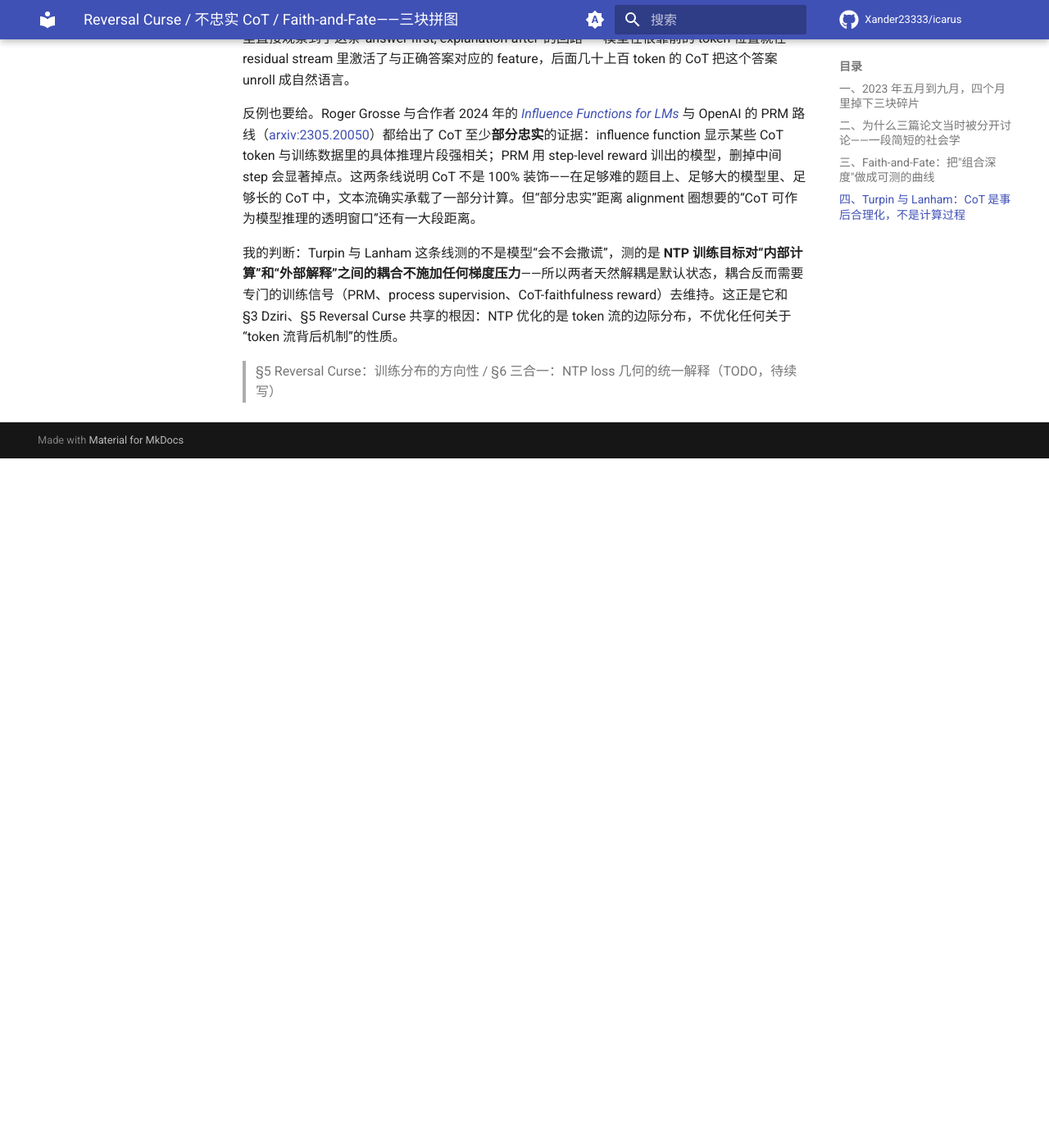
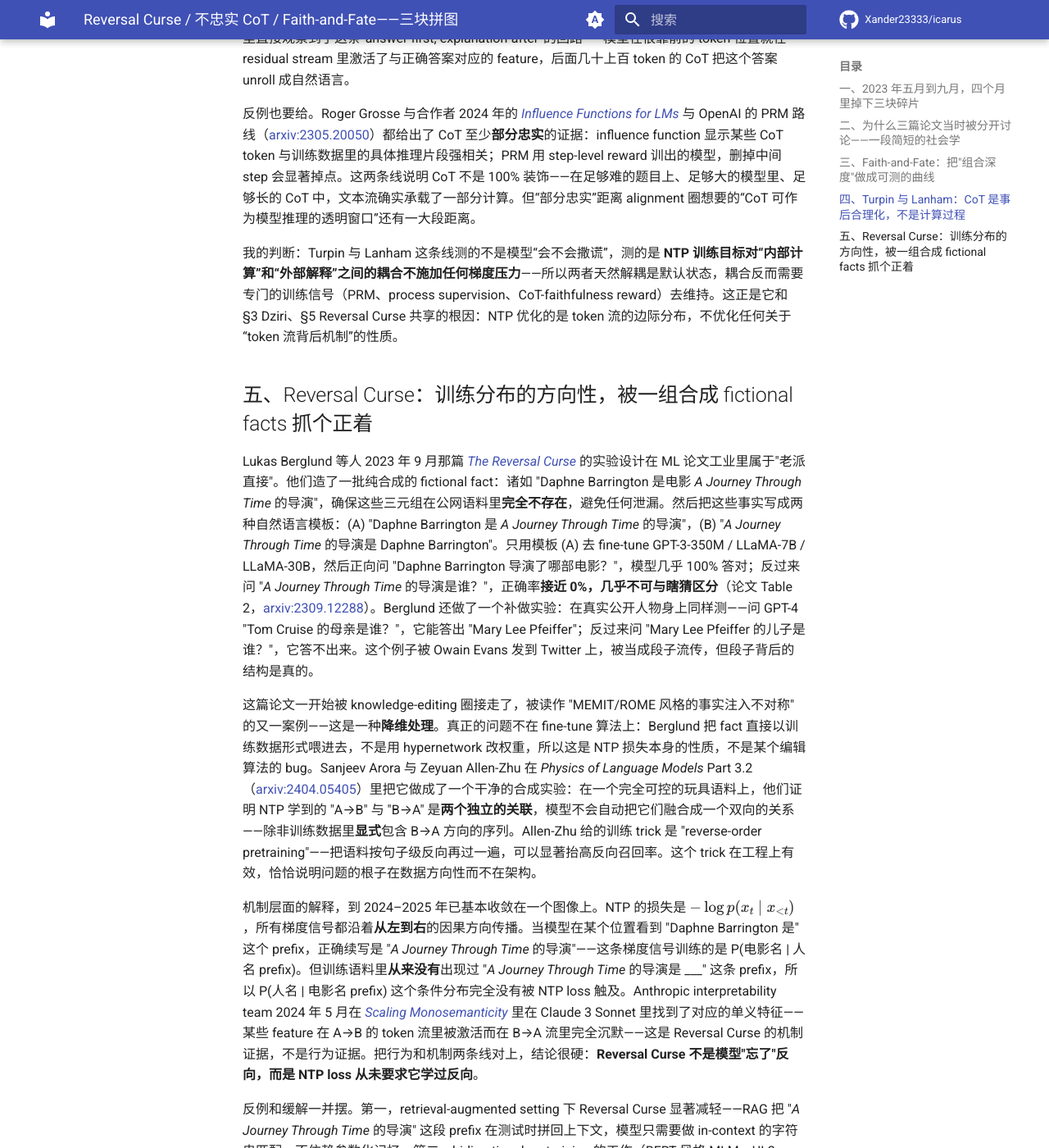
Before and after one commit to Xander23333/icarus, an MkDocs documentation site: the page built from wiki/ntp/samples/N3-three-puzzle-pieces.md, in a window 1280 px wide and 1400 px high, scrolled down 3631 px. Shown: the whole window at 82% size. Built offline with MkDocs 1.6.1 and Material for MkDocs 9.7.7, drawn with Linux system fonts in a browser that asks for light colours; comment, search, counter and statistics services are not loaded; before the commit the page ends 4190 px from its top, so only the background shows below that; some of the changed text lies outside the part shown.

Commit message:
[NTP-Deepen] 2026-05-27 06:00 UTC continued N3 §5 Reversal Curse (+~3100字)

```diff
--- a/wiki/ntp/samples/N3-three-puzzle-pieces.md
+++ b/wiki/ntp/samples/N3-three-puzzle-pieces.md
@@ -52,4 +52,16 @@
 
 我的判断：Turpin 与 Lanham 这条线测的不是模型“会不会撒谎”，测的是 **NTP 训练目标对“内部计算”和“外部解释”之间的耦合不施加任何梯度压力**——所以两者天然解耦是默认状态，耦合反而需要专门的训练信号（PRM、process supervision、CoT-faithfulness reward）去维持。这正是它和 §3 Dziri、§5 Reversal Curse 共享的根因：NTP 优化的是 token 流的边际分布，不优化任何关于“token 流背后机制”的性质。
 
-> §5 Reversal Curse：训练分布的方向性 / §6 三合一：NTP loss 几何的统一解释（TODO，待续写）
+## 五、Reversal Curse：训练分布的方向性，被一组合成 fictional facts 抓个正着
+
+Lukas Berglund 等人 2023 年 9 月那篇 [*The Reversal Curse*](https://arxiv.org/abs/2309.12288) 的实验设计在 ML 论文工业里属于"老派直接"。他们造了一批纯合成的 fictional fact：诸如 "Daphne Barrington 是电影 *A Journey Through Time* 的导演"，确保这些三元组在公网语料里**完全不存在**，避免任何泄漏。然后把这些事实写成两种自然语言模板：(A) "Daphne Barrington 是 *A Journey Through Time* 的导演"，(B) "*A Journey Through Time* 的导演是 Daphne Barrington"。只用模板 (A) 去 fine-tune GPT-3-350M / LLaMA-7B / LLaMA-30B，然后正向问 "Daphne Barrington 导演了哪部电影？"，模型几乎 100% 答对；反过来问 "*A Journey Through Time* 的导演是谁？"，正确率**接近 0%，几乎不可与瞎猜区分**（论文 Table 2，[arxiv:2309.12288](https://arxiv.org/abs/2309.12288)）。Berglund 还做了一个补做实验：在真实公开人物身上同样测——问 GPT-4 "Tom Cruise 的母亲是谁？"，它能答出 "Mary Lee Pfeiffer"；反过来问 "Mary Lee Pfeiffer 的儿子是谁？"，它答不出来。这个例子被 Owain Evans 发到 Twitter 上，被当成段子流传，但段子背后的结构是真的。
+
+这篇论文一开始被 knowledge-editing 圈接走了，被读作 "MEMIT/ROME 风格的事实注入不对称" 的又一案例——这是一种**降维处理**。真正的问题不在 fine-tune 算法上：Berglund 把 fact 直接以训练数据形式喂进去，不是用 hypernetwork 改权重，所以这是 NTP 损失本身的性质，不是某个编辑算法的 bug。Sanjeev Arora 与 Zeyuan Allen-Zhu 在 *Physics of Language Models* Part 3.2（[arxiv:2404.05405](https://arxiv.org/abs/2404.05405)）里把它做成了一个干净的合成实验：在一个完全可控的玩具语料上，他们证明 NTP 学到的 "A→B" 与 "B→A" 是**两个独立的关联**，模型不会自动把它们融合成一个双向的关系——除非训练数据里**显式**包含 B→A 方向的序列。Allen-Zhu 给的训练 trick 是 "reverse-order pretraining"——把语料按句子级反向再过一遍，可以显著抬高反向召回率。这个 trick 在工程上有效，恰恰说明问题的根子在数据方向性而不在架构。
+
+机制层面的解释，到 2024–2025 年已基本收敛在一个图像上。NTP 的损失是 $-\log p(x_t \mid x_{<t})$，所有梯度信号都沿着**从左到右**的因果方向传播。当模型在某个位置看到 "Daphne Barrington 是" 这个 prefix，正确续写是 "*A Journey Through Time* 的导演"——这条梯度信号训练的是 P(电影名 | 人名 prefix)。但训练语料里**从来没有**出现过 "*A Journey Through Time* 的导演是 ___" 这条 prefix，所以 P(人名 | 电影名 prefix) 这个条件分布完全没有被 NTP loss 触及。Anthropic interpretability team 2024 年 5 月在 [*Scaling Monosemanticity*](https://transformer-circuits.pub/2024/scaling-monosemanticity/index.html) 里在 Claude 3 Sonnet 里找到了对应的单义特征——某些 feature 在 A→B 的 token 流里被激活而在 B→A 流里完全沉默——这是 Reversal Curse 的机制证据，不是行为证据。把行为和机制两条线对上，结论很硬：**Reversal Curse 不是模型"忘了"反向，而是 NTP loss 从未要求它学过反向**。
+
+反例和缓解一并摆。第一，retrieval-augmented setting 下 Reversal Curse 显著减轻——RAG 把 "*A Journey Through Time* 的导演" 这段 prefix 在测试时拼回上下文，模型只需要做 in-context 的字符串匹配，不依赖参数化记忆。第二，bidirectional pretraining 的工作（BERT 风格 MLM、UL2 [arxiv:2205.05131]、以及最近的 [arxiv:2402.10171] 这类前向-反向混合目标）在小规模上能压住 Reversal Curse，但 scaling 到 100B 以上的代价目前看不到正面证据——主流的 decoder-only NTP 仍然是工业默认。第三，post-training stage 的 instruction tuning 与 RLHF 也能部分填洞，但代价是要在 instruction 数据里**显式构造**反向问答对——这又是在用人工标注补偿 NTP 的天然空缺，不是在改 NTP 自身。Berglund 在论文 §5 里诚实地承认了所有这些缓解路径，但他强调："对一个真正理解事实关系的 agent 来说，反向问答应该是 *为零代价* 的——而现在它的代价是显式构造反向数据。"
+
+我的判断：Reversal Curse 是三块碎片里**最干净的一块**，因为它的合成实验设计排除了所有解释空间，只剩 NTP 损失方向性这一个根因可归。Faith-and-Fate 还能被归结为 "capacity 不够"，Unfaithful CoT 还能被归结为 "training data 里事后解释占多数"——这两条都还留着辩论余地。但 Reversal Curse 的合成 setup 让 capacity / data-distribution / architecture 三个常见挡箭牌全部失效：模型有足够 capacity 去记忆正向 fact（100% 召回是证据），训练分布在你眼皮底下被构造出来（不存在污染辩护），架构和你日常用的 LLaMA 是同一份。剩下的唯一变量就是 **loss 只看一个方向**。这一点让 §5 在结构上扮演了 §3、§4 的对照实验——它是把 NTP 几何的方向性单独隔离出来的最干净证据，也是下一节把三块碎片拼回一张图时最稳的支点。
+
+> §6 三合一：NTP loss 几何的统一解释（TODO，待续写）
```
Also changed, not shown: wiki/ntp/samples/README.md (+1 -1 lines), 1 other file.
